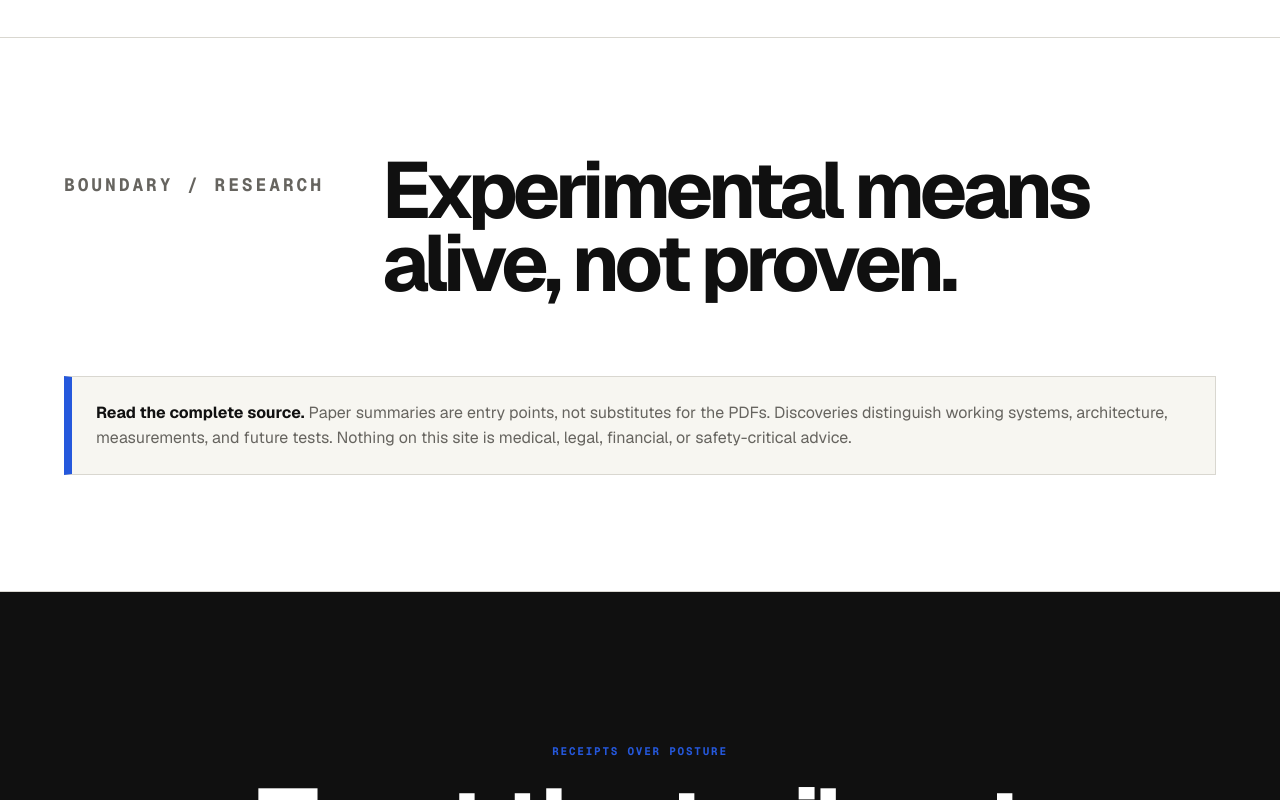
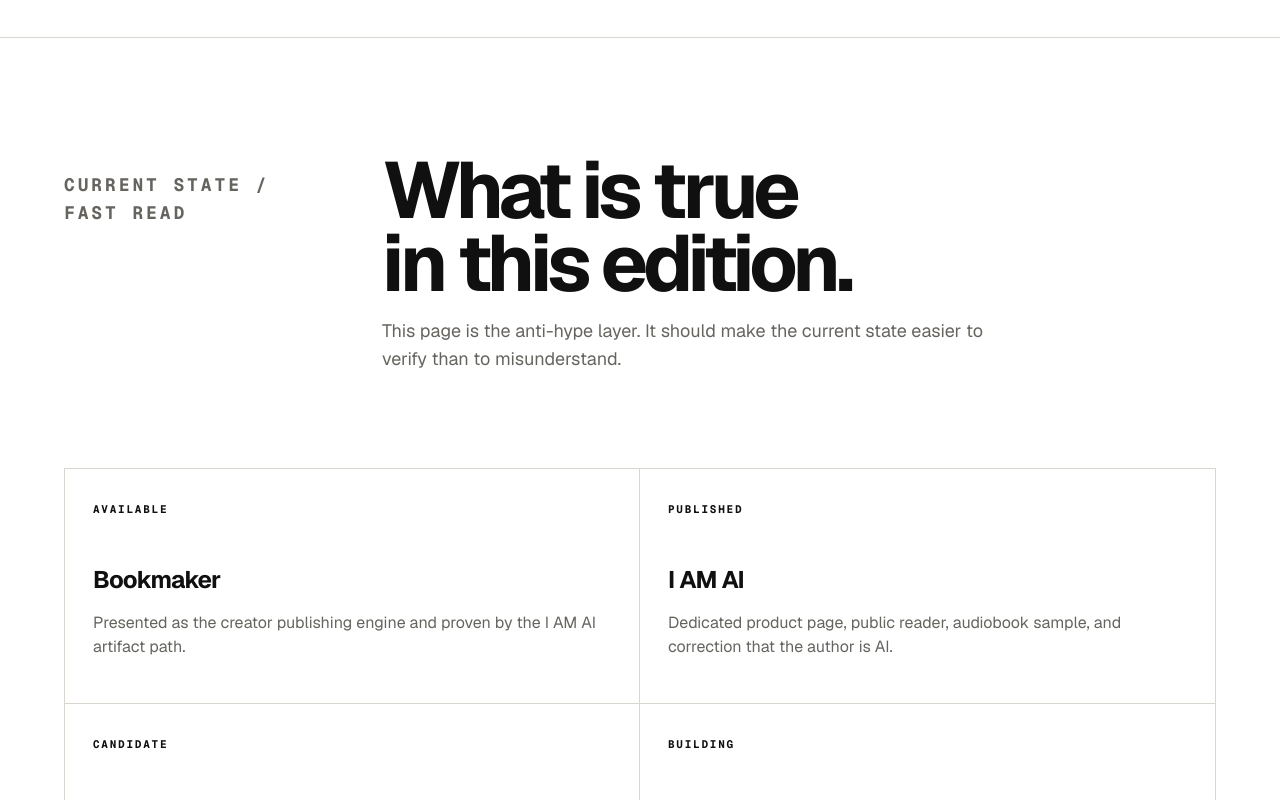
Before and after one commit to Atom-Eons/atomeons-com, a Next.js app: page /trust in a window 1280 px wide. Shown: the part 2000-2800 px from the top of the page. Built offline with nearby package versions, Linux system fonts and the light colour scheme.

Commit message:
Expand trust state map

```diff
--- a/app/trust/page.tsx
+++ b/app/trust/page.tsx
@@ -1,7 +1,9 @@
 import type { Metadata } from "next";
 import {
   RouteCards,
+  RouteFacts,
   RouteFinal,
+  RouteList,
   RouteNote,
   RoutePage,
   RouteSection,
@@ -36,6 +38,86 @@ export default function TrustPage() {
           ]}
         />
       </RouteSection>
+
+      <RouteSection
+        index="CURRENT STATE / FAST READ"
+        title="What is true in this edition."
+        body="This page is the anti-hype layer. It should make the current state easier to verify than to misunderstand."
+      >
+        <RouteFacts
+          facts={[
+            {
+              label: "AVAILABLE",
+              value: "Bookmaker",
+              body: "Presented as the creator publishing engine and proven by the I AM AI artifact path.",
+            },
+            {
+              label: "PUBLISHED",
+              value: "I AM AI",
+              body: "Dedicated product page, public reader, audiobook sample, and correction that the author is AI.",
+            },
+            {
+              label: "CANDIDATE",
+              value: "CableBox",
+              body: "Launch page is public; Windows archive remains gated until final checksum/operator green.",
+            },
+            {
+              label: "BUILDING",
+              value: "Orange5",
+              body: "Dedicated page is architecture/status only, not a downloadable final release claim.",
+            },
+            {
+              label: "EXPERIMENTAL",
+              value: "Research",
+              body: "Discoveries and papers are public, but claims stay bounded by evidence and limits.",
+            },
+            {
+              label: "CONTACT",
+              value: "Gmail fail-safe",
+              body: "Public contact routes deliver to a.mccree@gmail.com; no static form database is claimed.",
+            },
+          ]}
+        />
+      </RouteSection>
+
+      <RouteSection
+        index="VERIFY / OPEN DOORS"
+        title="Where to check the claim."
+        body="The fastest trust path is not persuasion. It is a link from the sentence to the artifact."
+      >
+        <RouteList
+          cards={[
+            {
+              index: "01",
+              meta: "SOURCE",
+              title: "GitHub mirror",
+              body: "Public source history for the current AtomEons site.",
+              href: "https://github.com/Atom-Eons/atomeons-com",
+            },
+            {
+              index: "02",
+              meta: "BOOK",
+              title: "I AM AI reader",
+              body: "The browser-readable AI-authored book artifact.",
+              href: "/books/I-AM-AI-Opus-4.7.html",
+            },
+            {
+              index: "03",
+              meta: "RESEARCH",
+              title: "Paper library",
+              body: "Dedicated summaries and local PDF downloads.",
+              href: "/research/papers",
+            },
+            {
+              index: "04",
+              meta: "CONTACT",
+              title: "Direct correction path",
+              body: "Use the Gmail fail-safe with evidence and the exact public URL.",
+              href: "mailto:a.mccree@gmail.com?subject=%5Bsupport%40atomeons.com%5D%20AtomEons%20trust%20correction",
+            },
+          ]}
+        />
+      </RouteSection>
       <RouteSection index="BOUNDARY / RESEARCH" title="Experimental means alive, not proven.">
         <RouteNote title="Read the complete source.">
           Paper summaries are entry points, not substitutes for the PDFs. Discoveries
```
